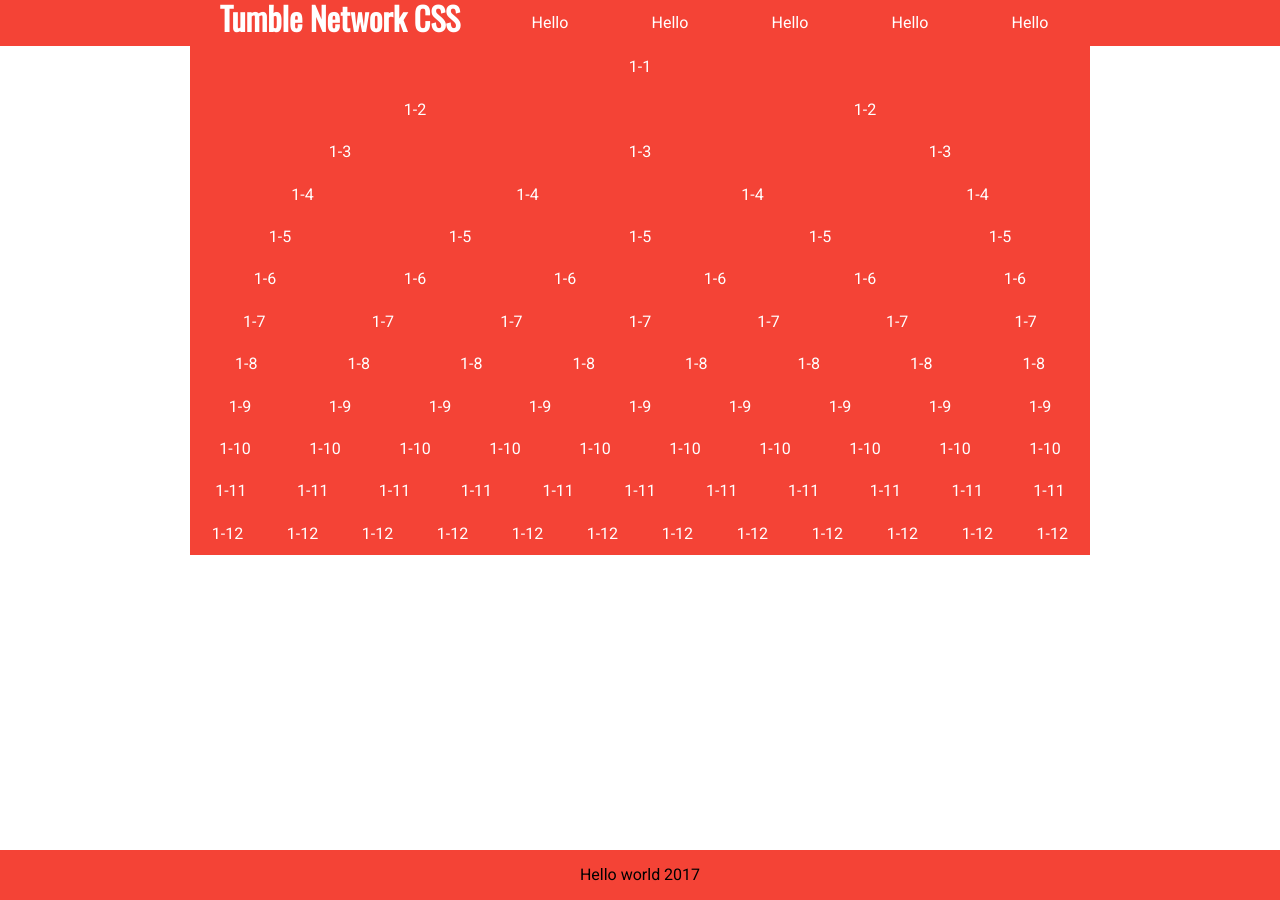
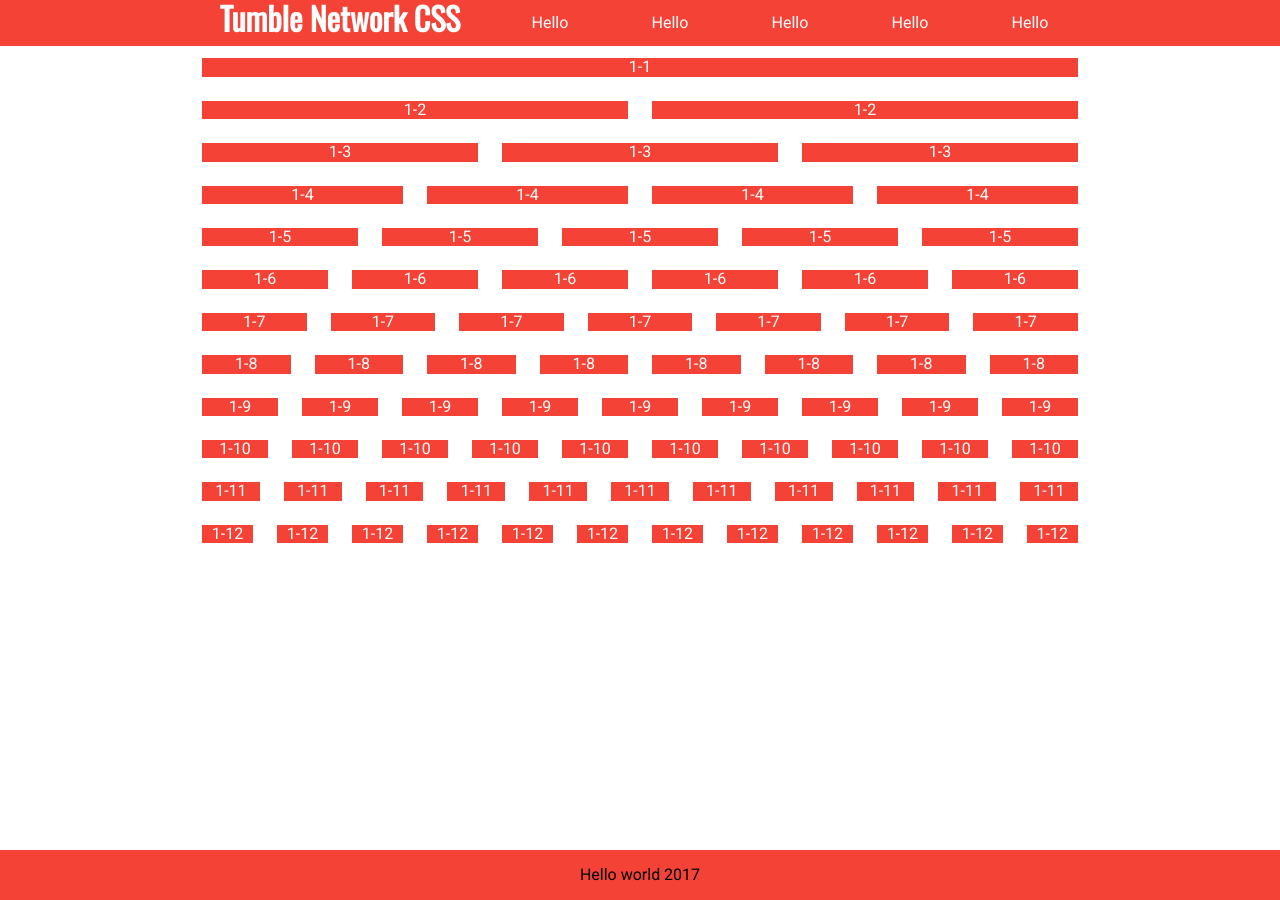
Before and after one commit to tumblenet/tumblenet-css, a Jekyll site: the page built from index.html, in a window 1280 px wide. Built offline with Jekyll 4.4.1, drawn with Linux system fonts in a browser that asks for light colours.

Commit message:
Update index.html

```diff
--- a/index.html
+++ b/index.html
@@ -5,7 +5,9 @@
 <div class="tn-row">
   {% for i in (1..12) %}
   {% for j in (1..i) %}
-  <div class="tn-col-1-{{i}} tn-align-center tn-background-tumblenet tn-text-white">1-{{i}}</div>
+  <div class="tn-col-1-{{i}} tn-align-center">
+    <p class="tn-background-tumblenet tn-text-white">1-{{i}}</p>
+  </div>
   {% endfor %}
   {% endfor %}
 </div>
```
